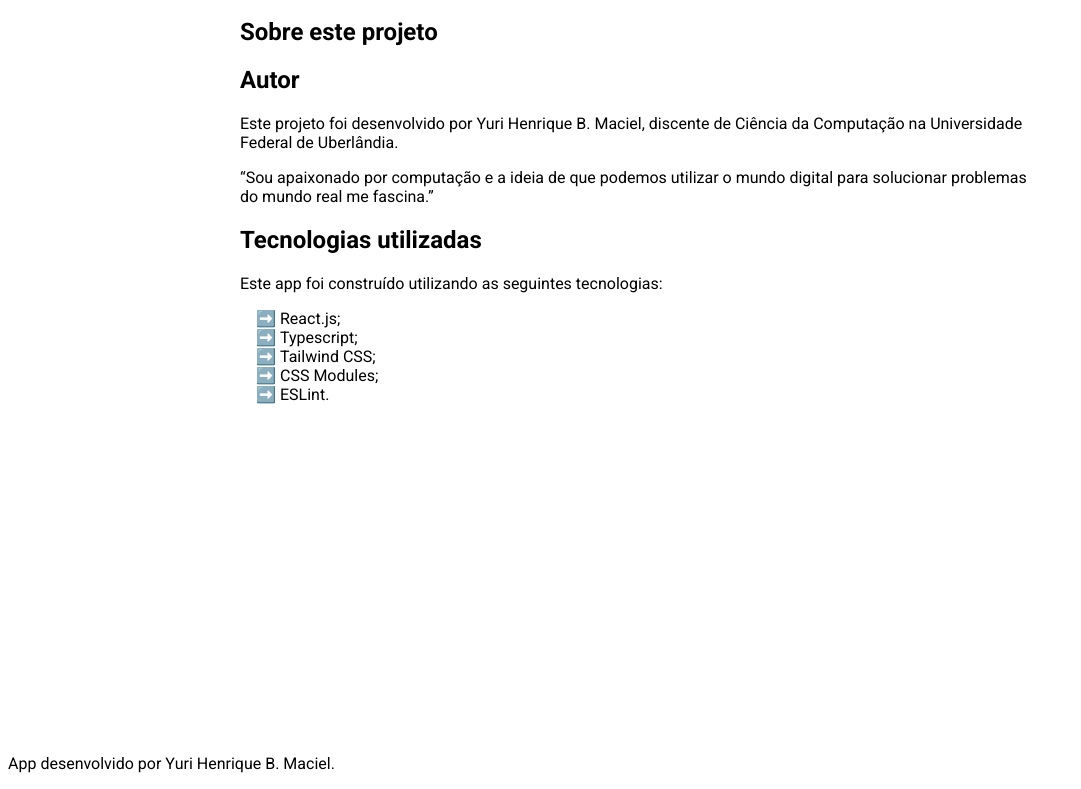
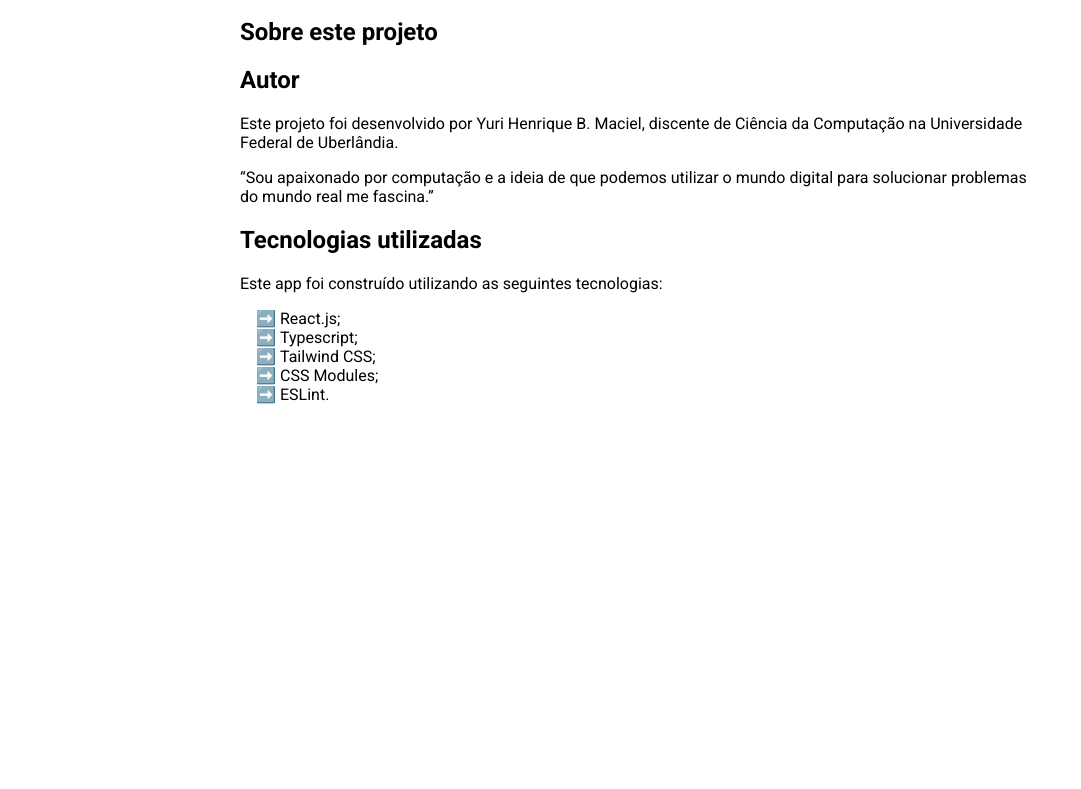
Before and after one commit to yurihnrq/todo-app-cra, a React (Create React App) app: page /sobre in a window 1280 px wide. Shown: the part 1215-2004 px from the top of the page, without its empty margins (0-1081 px from the left). After the commit the page ends 1961 px from the top, so only its background shows below. Built offline with nearby package versions, Linux system fonts and the light colour scheme; no server answers.

Commit message:
feat: layout has footer no more

```diff
--- a/src/components/Layout.tsx
+++ b/src/components/Layout.tsx
@@ -1,5 +1,4 @@
 import React from 'react';
-import Footer from './base/Footer';
 import Header from './base/Header';
 import styles from './styles/Layout.module.css';
 import { useAuthContext } from '../context/AuthContext';
@@ -20,7 +19,6 @@ const Layout: React.FC = ({ children }) => {
           children
         )}
       </main>
-      <Footer />
     </div>
   );
 };
--- a/src/components/base/Footer.tsx
+++ /dev/null
@@ -1,12 +0,0 @@
-import React from 'react';
-import styles from './styles/Footer.module.css';
-
-const Footer: React.FC = () => {
-  return (
-    <footer className={styles.Footer}>
-      <p>App desenvolvido por Yuri Henrique B. Maciel.</p>
-    </footer>
-  );
-};
-
-export default Footer;
--- a/src/components/base/styles/Footer.module.css
+++ /dev/null
@@ -1,8 +0,0 @@
-.Footer {
-  @apply absolute bottom-0;
-  @apply border-t-2 w-full text-xs text-center;
-}
-
-.Footer p {
-  @apply m-5;
-}
```
